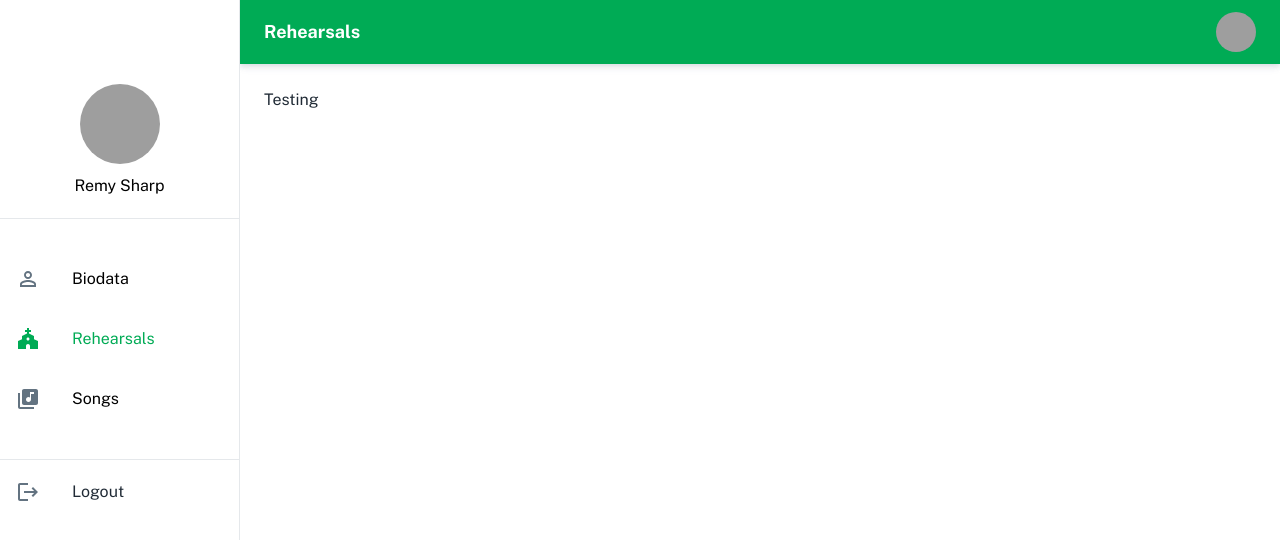
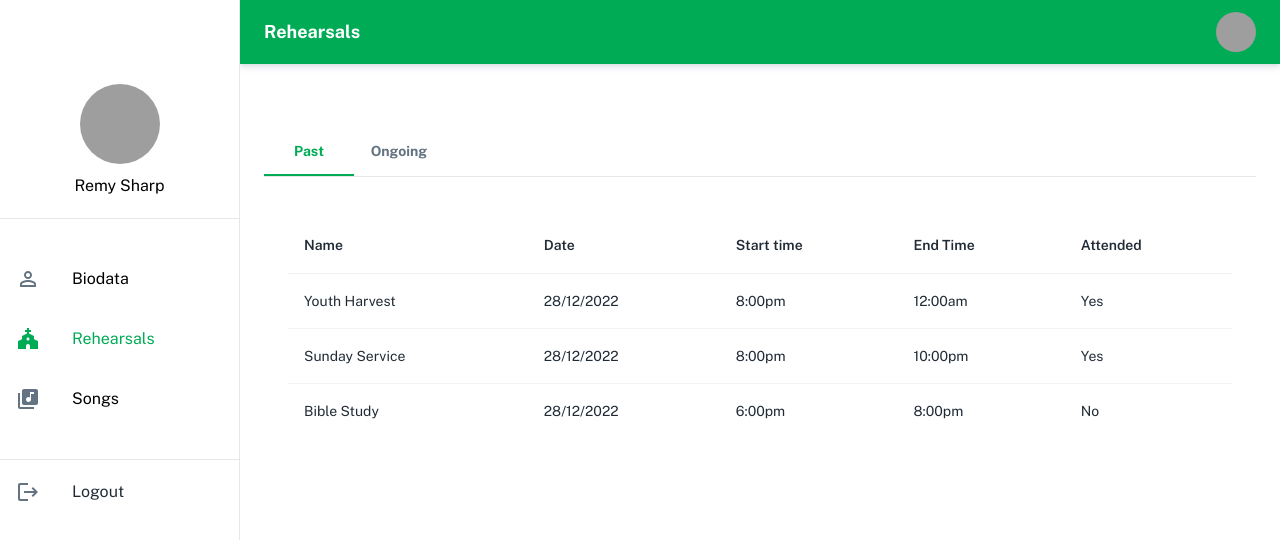
Before and after one commit to jbrit/choir-frontend, a Next.js app: page /dashboard/rehearsals in a window 1280 px wide. Shown: the top 540 px of the page. Built offline with nearby package versions, Linux system fonts and the light colour scheme; grey boxes are pictures that could not be loaded.

Commit message:
feat : build rehearsal page

```diff
--- a/pages/dashboard/rehearsals.tsx
+++ b/pages/dashboard/rehearsals.tsx
@@ -1,6 +1,22 @@
 import type { NextPage } from "next";
 import Head from "next/head";
+import BasicTabs from "../../components/BasicTab";
+import RehearsalsDataTable from "../../components/RehearsalsDataTable";
 import ResponsiveDrawer from "../../components/ResponsiveDrawer";
+import { createRehearsalData } from "../../utils";
+
+const rowsPast = [
+  createRehearsalData('Youth Harvest', "28/12/2022", "8:00pm", "12:00am" , true),
+  createRehearsalData('Sunday Service', "28/12/2022", "8:00pm", "10:00pm" ,  true),
+  createRehearsalData('Bible Study', "28/12/2022", "6:00pm", "8:00pm" ,  false),
+];
+
+const rowsOngoing = [
+  createRehearsalData('God is good', "20/12/2022", "8:00pm", "11:00pm" ,  false),
+];
+
+const labelValues = ["Past", "Ongoing"]
+const tabContents = [<RehearsalsDataTable rows={rowsPast} key={0.2}/>, <RehearsalsDataTable rows={rowsOngoing}  key={0.6}/>]
 
 const Rehearsals: NextPage = () => {
   return (
@@ -11,7 +27,7 @@ const Rehearsals: NextPage = () => {
         <link rel="icon" href="/favicon.ico" />
       </Head>
       <ResponsiveDrawer page="Rehearsals">
-        Testing
+        <BasicTabs tabContents={tabContents} labelValues={labelValues} />
       </ResponsiveDrawer>
     </div>
   );
```
